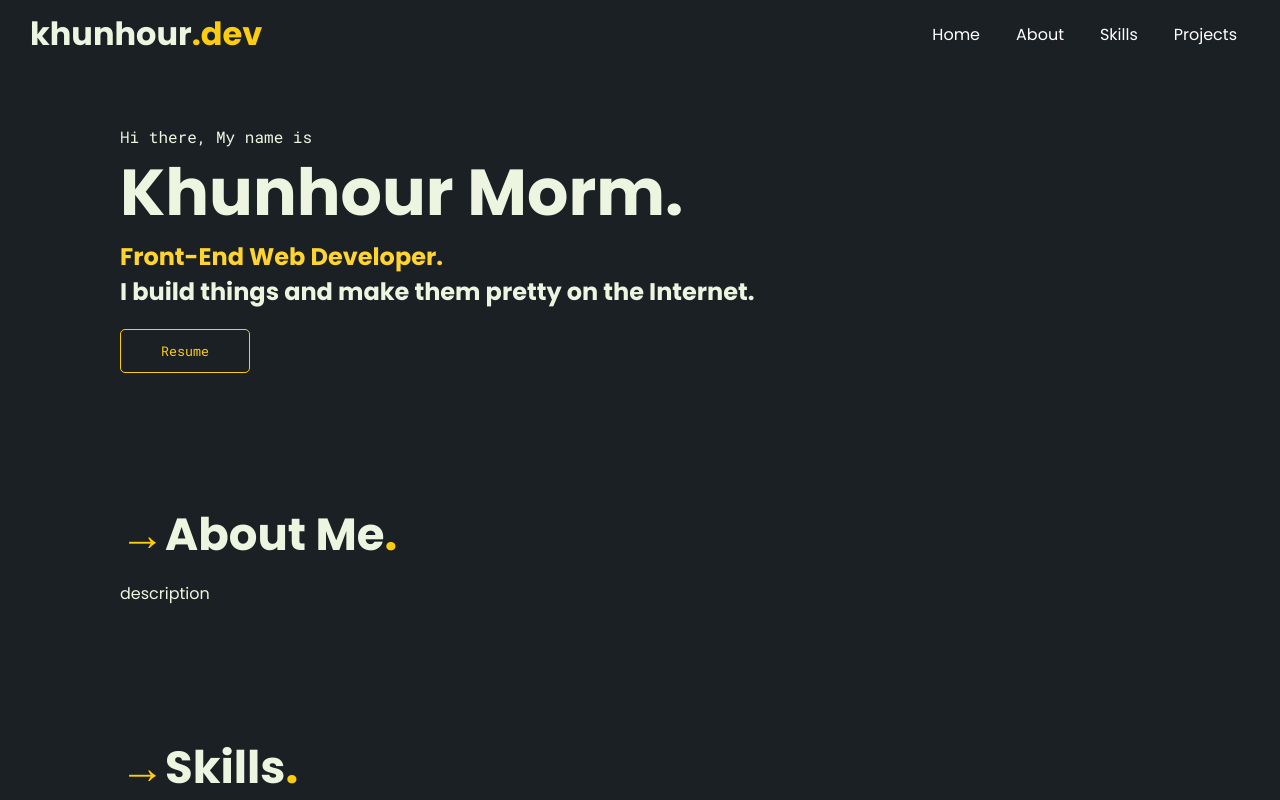
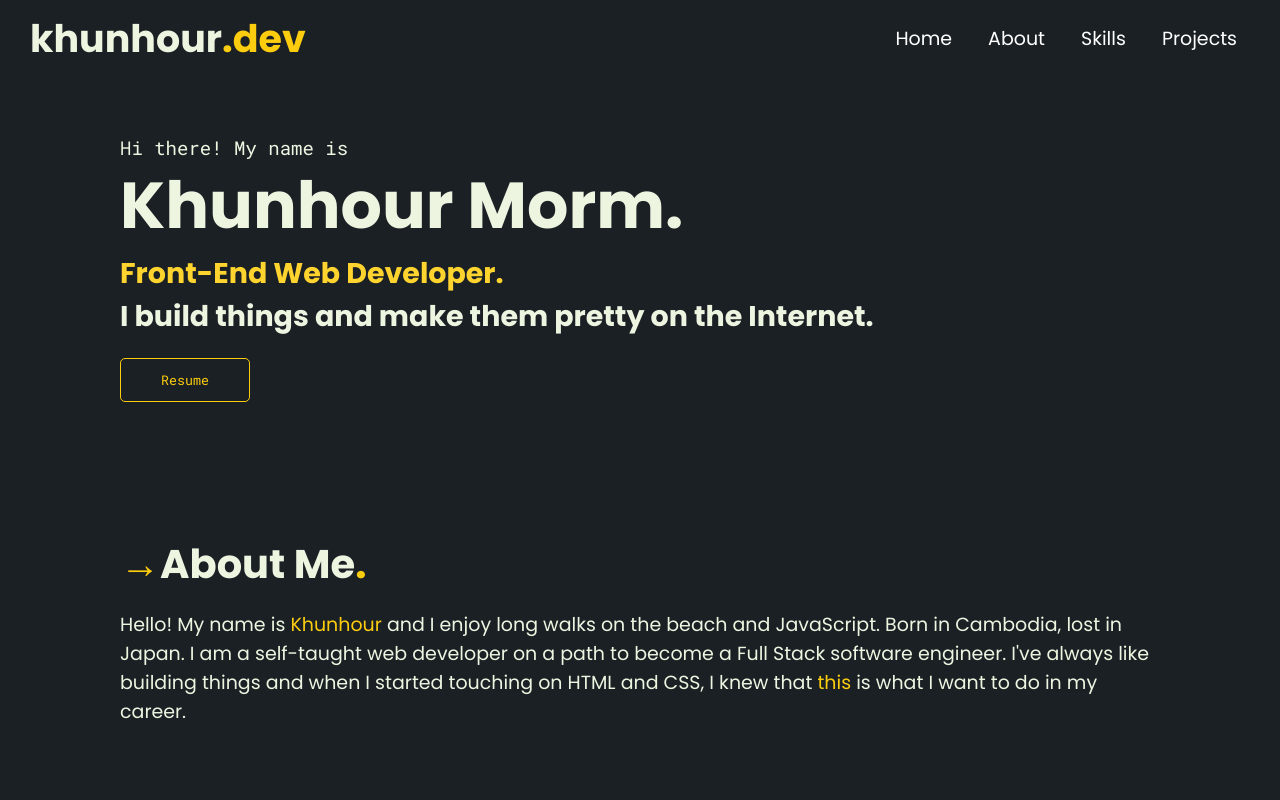
Before and after one commit to khunhour/portfolio, a React (Create React App) app: page / in a window 1280 px wide. Shown: the top 800 px of the page. Built offline with nearby package versions, Linux system fonts and the light colour scheme.

Commit message:
added description in about me section

```diff
--- a/public/style.css
+++ b/public/style.css
@@ -16,6 +16,7 @@
 	--accent-color: #ffd42f;
 	--red: #ff4351;
 	--orange: #fc8822;
+	font-size: 19px;
 }
 * {
 	padding: 0;
@@ -49,7 +50,7 @@ section h2 {
 	margin-bottom: 10px;
 	margin-top: 10px;
 	font-weight: 800;
-	font-size: 45px;
+	font-size: 40px;
 	line-height: 72px;
 }
 
@@ -82,3 +83,7 @@ button:hover {
 .mono {
 	font-family: "Roboto Mono", monospace;
 }
+
+span {
+	color: var(--accent-color);
+}
--- a/src/components/About.js
+++ b/src/components/About.js
@@ -4,7 +4,14 @@ export default function About() {
 	return (
 		<section id="about">
 			<h2>About Me</h2>
-			<p>description</p>
+			<div>
+				Hello! My name is <span>Khunhour</span> and I enjoy long walks
+				on the beach and JavaScript. Born in Cambodia, lost in Japan. I
+				am a self-taught web developer on a path to become a Full Stack
+				software engineer. I've always like building things and when I
+				started touching on HTML and CSS, I knew that <span>this</span>{" "}
+				is what I want to do in my career.
+			</div>
 		</section>
 	);
 }
--- a/src/components/Hero/Hero.js
+++ b/src/components/Hero/Hero.js
@@ -3,7 +3,7 @@ import "./Hero.css";
 export default function Hero() {
 	return (
 		<section id="home">
-			<div className="mono">Hi there, My name is</div>
+			<div className="mono">Hi there! My name is</div>
 			<div className="name">Khunhour Morm.</div>
 			<h1 className="accent">Front-End Web Developer.</h1>
 			<h1>I build things and make them pretty on the Internet.</h1>
```
